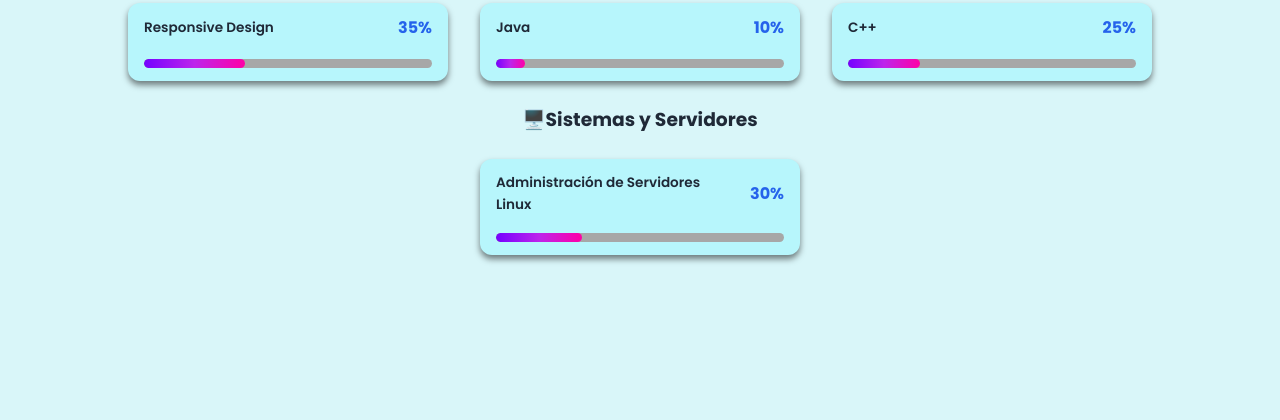
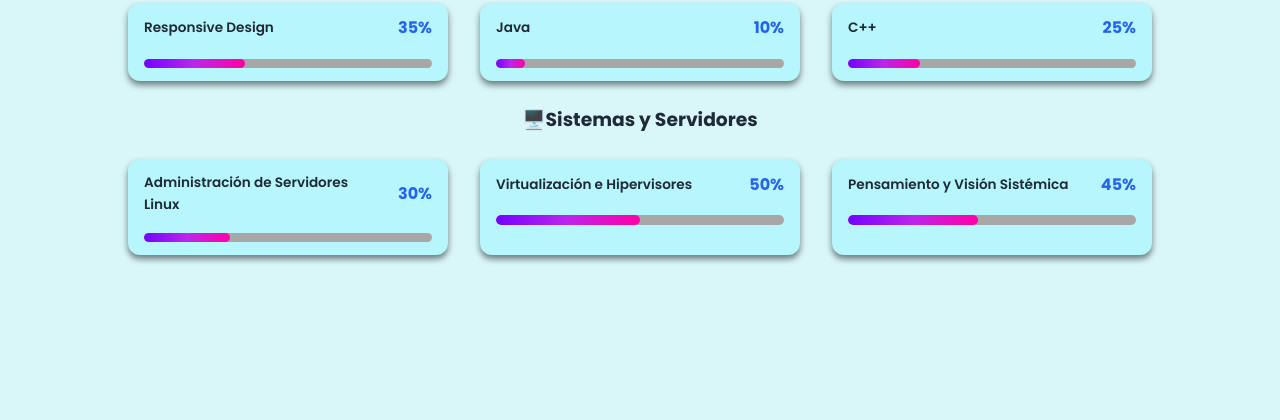
Before and after one commit to xaxyt1404/Portafolio-Profesional, a plain HTML site: page index.html in a window 1280 px wide. Shown: the part 1589-2009 px from the top of the page. Drawn offline with Linux system fonts and the light colour scheme.

Commit message:
feat: añadida nueva habilidad en progreso

```diff
--- a/index.html
+++ b/index.html
@@ -190,6 +190,26 @@
             </div>
           </article>
 
+          <article class="skill-card">
+            <div class="skill-header">
+              <span class="skill-name">Virtualización e Hipervisores</span>
+              <span class="skill-percent">50%</span>
+            </div>
+            <div class="progress-bar">
+              <div class="progress virtualizacion-progress" role="progressbar" aria-valuenow="50" aria-valuemin="0" aria-valuemax="100"></div>
+            </div>
+          </article>
+
+          <article class="skill-card">
+            <div class="skill-header">
+              <span class="skill-name">Pensamiento y Visión Sistémica</span>
+              <span class="skill-percent">45%</span>
+            </div>
+            <div class="progress-bar">
+              <div class="progress pensamiento-progress" role="progressbar" aria-valuenow="45" aria-valuemin="0" aria-valuemax="100"></div>
+            </div>
+          </article>
+
         </div>
       </div>
 
--- a/style.css
+++ b/style.css
@@ -346,6 +346,14 @@ header {
 
 .linux-progress {
   width: 30%;
+}
+
+.virtualizacion-progress {
+  width: 50%;
+}
+
+.pensamiento-progress {
+  width: 45%;
 }
 
 /* Proyectos */
```
